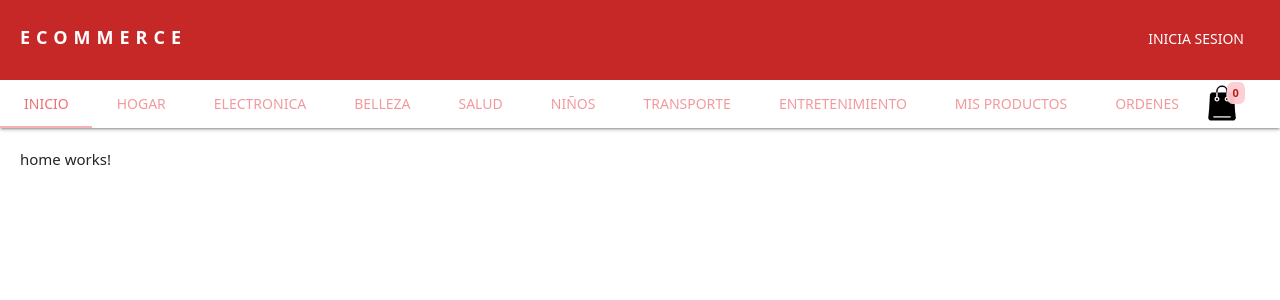
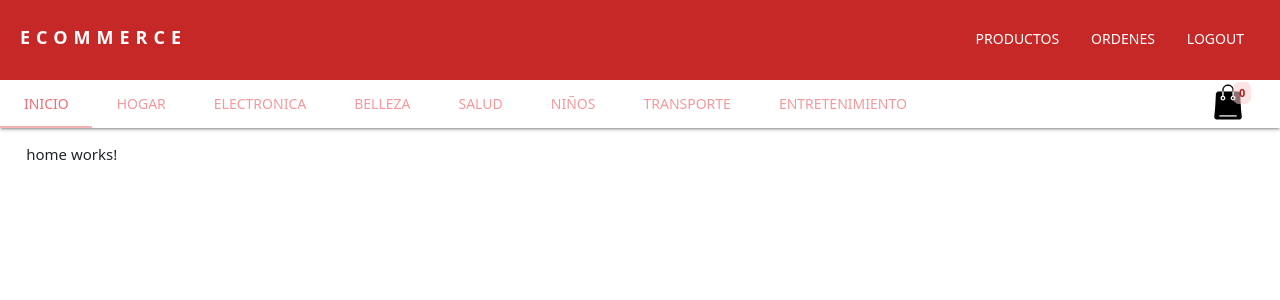
Before and after one commit to pmisas/angular_ecommerce, an Angular app in the folder angular-ecommerce/: page /#/ in a window 1280 px wide. Shown: the top 300 px of the page. Built offline with nearby package versions, Linux system fonts and the light colour scheme.

Commit message:
arreglo fondo, enrutamiento, navbar

```diff
--- a/angular-ecommerce/src/app/layout/navigation/navigation.component.css
+++ b/angular-ecommerce/src/app/layout/navigation/navigation.component.css
@@ -9,12 +9,12 @@
 
 .cart{
     position: absolute;
-    right: 3%;
+    right: 2.5%;
 }
 
 img{
     height: 40px;
-    margin-top: 3px;
+    margin-top: 2px;
 
 }
 
@@ -26,7 +26,7 @@ img{
     margin-top: 2px;
     max-height: 22px;
     min-width: 10px;
-    background-color: #ffcdd2f3;
+    background-color: #ffcdd28b;
     border-radius: 30%;
 }
 
--- a/angular-ecommerce/src/app/layout/navigation/navigation.component.html
+++ b/angular-ecommerce/src/app/layout/navigation/navigation.component.html
@@ -1,50 +1,3 @@
-<!--
-<nav class="nav-extended">
-    <div class="nav-wrapper">
-        <div class="brand-logo">ECOMMERCE</div>
-        <ul class="right hide-on-med-and-down">
-            <li><a class="waves-effect waves-light btn-small">LOGIN</a></li>
-            <li><img src="assets/images/navbar/bag.png"></li>
-          </ul>
-    </div>
-    <div class="nav-content">
-    <a href="#" data-target="mobile-demo" class="sidenav-trigger"><i class="material-icons">menu</i></a>
-        <ul class="tabs tabs-transparent">
-          <li class="tab"><a href="#test1">INICIO</a></li>
-          <li class="tab"><a class="active" href="#test2">CATEGORIAS</a></li>
-          <li class="tab"><a href="#test3">MIS PRODUCTOS</a></li>
-          <li class="tab"><a href="#test4">ORDENES</a></li>
-        </ul>
-    </div>
-</nav>
--->
-<!--
-<nav class="navb">
-    <div class="section-top">
-        <div class="logo">
-            LOGO
-          </div>
-          <div class="navbar-icons">
-            <div class="user-icon">
-              <i class="fa fa-user"></i>
-            </div>
-            <div class="cart-icon">
-              <i class="fa fa-shopping-cart"></i>
-            </div>
-          </div>
-    </div>
-    <nav class="section-bot">
-        <div class="sections">
-          <a href="#" class="section">Sección 1</a>
-          <a href="#" class="section">Sección 2</a>
-          <a href="#" class="section">Sección 3</a>
-          <a href="#" class="section">Sección 4</a>
-        </div>
-        <div class="highlight-bar"></div>
-      </nav>
-
-</nav>
--->
 
 <!-- Dropdown Structure -->
 <nav class="nav-extended ">
@@ -53,7 +6,9 @@
             ECOMMERCE
         </div>
         <div>
-            <a class="waves-effect waves-teal btn-flat">INICIA SESION</a>
+            <a class="waves-effect waves-teal btn-flat">Productos</a>
+            <a class="waves-effect waves-teal btn-flat">Ordenes</a>
+            <a class="waves-effect waves-teal btn-flat">LOGOUT</a>
         </div>
 
 
@@ -61,7 +16,7 @@
     <div class="nav-content white" style="display: flex; justify-content: space-between;">
         <a href="#" data-target="mobile-demo" class="sidenav-trigger"><i class="material-icons">menu</i></a>
         <ul class="tabs hide-on-med-and-down">
-            <li class="tab"><a href="#test1">INICIO</a></li>
+            <li class="tab"><a href="http://localhost:4200">INICIO</a></li>
             <li class="tab"><a href="#test2">HOGAR</a></li>
             <li class="tab"><a href="#test3">ELECTRONICA</a></li>
             <li class="tab"><a href="#test4">BELLEZA</a></li>
@@ -69,13 +24,10 @@
             <li class="tab"><a href="#test6">NIÑOS</a></li>
             <li class="tab"><a href="#test7">TRANSPORTE</a></li>
             <li class="tab"><a href="#test8">ENTRETENIMIENTO</a></li>
-            <li class="tab"><a href="#test8">Mis Productos</a></li>
-            <li class="tab"><a href="#test8">Ordenes</a></li>
         </ul>
         <div class="cart">
             <span class="badge" style="margin-right: 4.5%;">0</span>
-            <img src="assets/images/navbar/bag.png">
-            <!--(click)="cart.show()"-->
+            <img src="assets/images/navbar/bag.png" >
         </div>
 
 
@@ -90,4 +42,7 @@
     <li><a href="mobile.html">Test 4</a></li>
 </ul>
 
+
+
+
 <!--<app-cart #cart></app-cart>-->
--- a/angular-ecommerce/src/app/layout/skeleton/skeleton.component.css
+++ b/angular-ecommerce/src/app/layout/skeleton/skeleton.component.css
@@ -1,3 +1,3 @@
 .container-fluid{
-    padding: 20px 20px 20px 20px;
+    padding: 15px 20px 20px 15px;
 }
--- a/angular-ecommerce/src/app/modules/ecommerce/ecommerce-routing.module.ts
+++ b/angular-ecommerce/src/app/modules/ecommerce/ecommerce-routing.module.ts
@@ -5,7 +5,7 @@ import { CategoryComponent } from './category/category.component';
 
 const routes: Routes = [
     {path:'', component:HomeComponent},
-    {path:'category', component:CategoryComponent}
+    {path:':category', component:CategoryComponent}
 ];
 
 @NgModule({
--- a/angular-ecommerce/src/app/modules/ecommerce/home/home.component.html
+++ b/angular-ecommerce/src/app/modules/ecommerce/home/home.component.html
@@ -1 +1,3 @@
-<p>home works!</p>
+<div class="container-fluid">
+    <p>home works!</p>
+</div>
--- a/angular-ecommerce/src/index.html
+++ b/angular-ecommerce/src/index.html
@@ -19,5 +19,7 @@
 </head>
 <body>
   <app-root></app-root>
+  <!-- Compiled and minified JavaScript -->
+  <script src="https://cdnjs.cloudflare.com/ajax/libs/materialize/1.0.0/js/materialize.min.js"></script>
 </body>
 </html>
```
